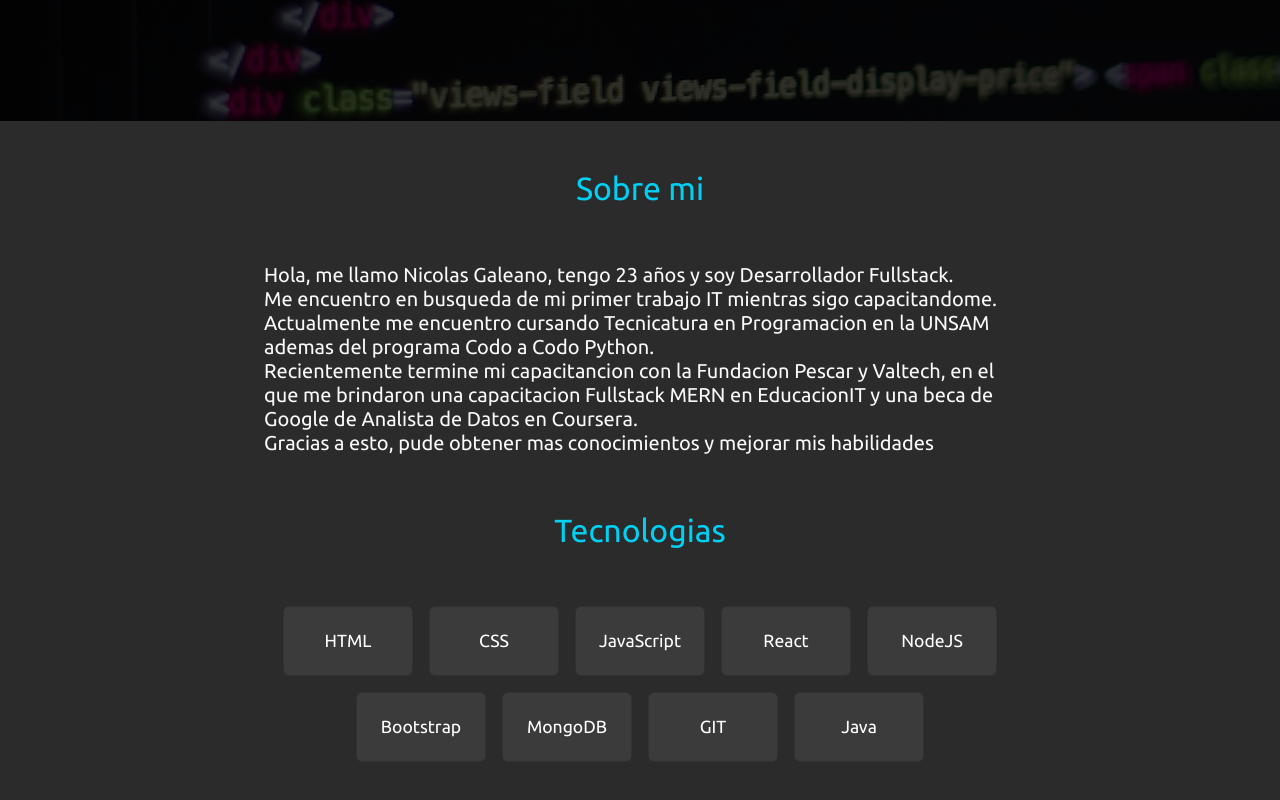
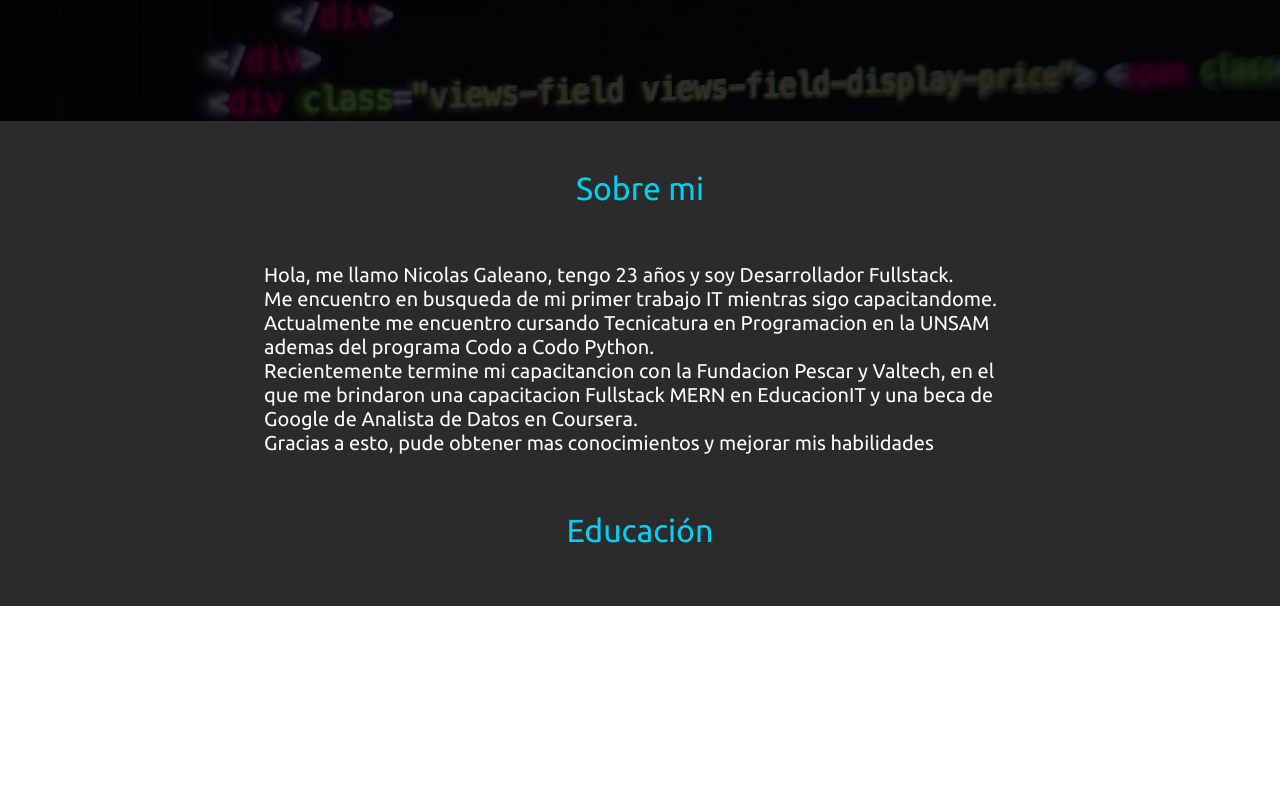
Before and after one commit to ngaleano13/Portfolio, a React (Vite) app: page / in a window 1280 px wide. Shown: the part 679-1479 px from the top of the page. After the commit the page ends 1285 px from the top, so only its background shows below. Built offline with nearby package versions, Linux system fonts and the light colour scheme.

Commit message:
Cambios de organizacion About/Skills

```diff
--- a/src/components/About/About.jsx
+++ b/src/components/About/About.jsx
@@ -1,4 +1,3 @@
-import { skills } from "../About/skills.js";
 import '../About/about.css';
 
 export const About = () => {
@@ -9,22 +8,16 @@ export const About = () => {
                 <h5 className="mx-auto">Hola, me llamo Nicolas Galeano, tengo 23 años y soy Desarrollador Fullstack. <br /> Me encuentro en busqueda de mi primer trabajo IT mientras sigo capacitandome. Actualmente me encuentro cursando Tecnicatura en Programacion en la UNSAM ademas del programa Codo a Codo Python. <br /> Recientemente termine mi capacitancion con la Fundacion Pescar y Valtech, en el que me brindaron una capacitacion Fullstack MERN en EducacionIT y una beca de Google de Analista de Datos en Coursera. <br />
                 Gracias a esto, pude obtener mas conocimientos y mejorar mis habilidades</h5>
             </div>
-            <h2 className="h1-custom">Tecnologias</h2>
-            <div className="d-flex flex-wrap justify-content-center align-items-center gap-3 mx-2 w-about-custom">
-                {skills.map((skill, index)=>(
-                    <Cards name={skill.name} icon={skill.icon} key={index}></Cards>
-                ))}
-            </div>
+            <h2 className="h1-custom">Educación</h2>
         </div>
     )
 }
 
-const Cards = ({name, icon}) => {
+
+const CardEduc = () => {
     return(
-    <div className="card w-card">
-        <div className="card-body hover-custom d-flex justify-content-center align-items-center ">
-            <h5 className="card-title card-font-custom m-0 ">{name}</h5>
+        <div>
+
         </div>
-      </div>
     )
 }
```
Also changed, not shown: src/components/Skills/Skills.jsx (added, +25 -0 lines), src/components/Skills/skills.js (renamed from src/components/About/skills.js).
